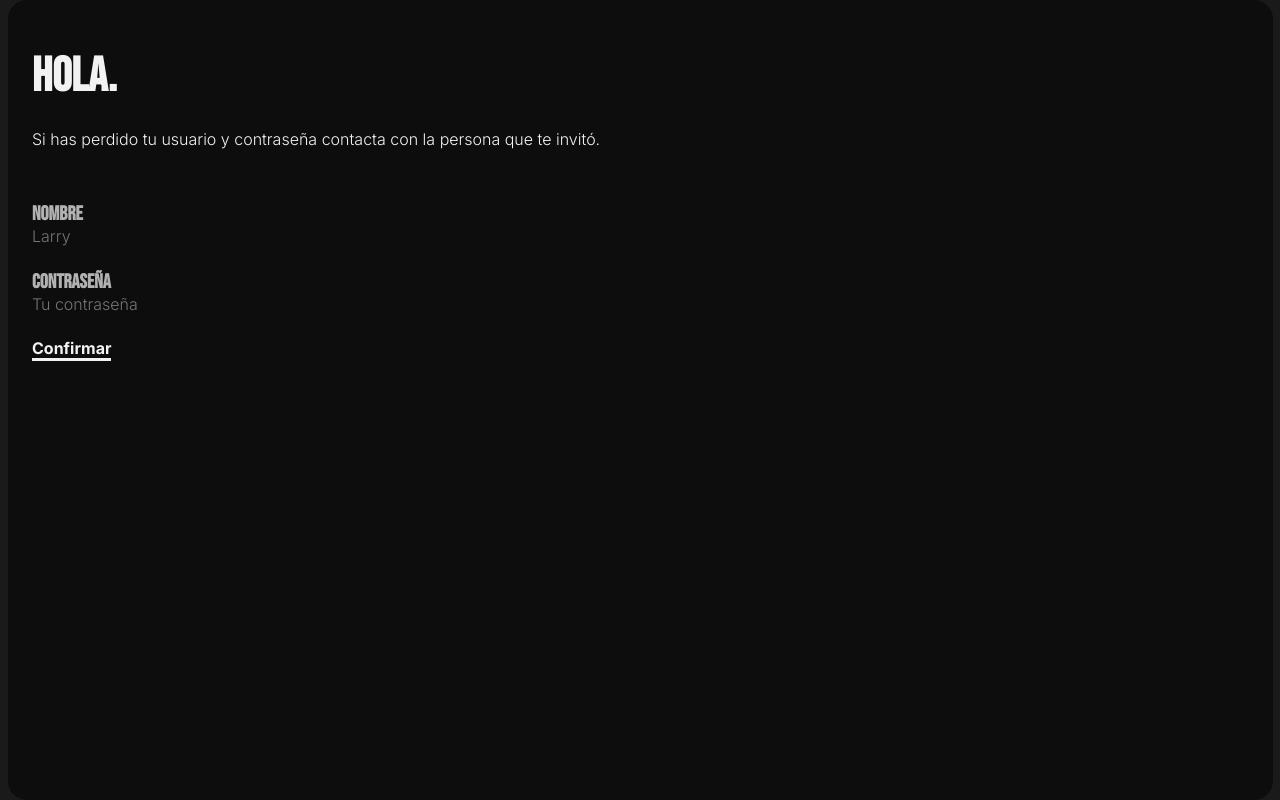
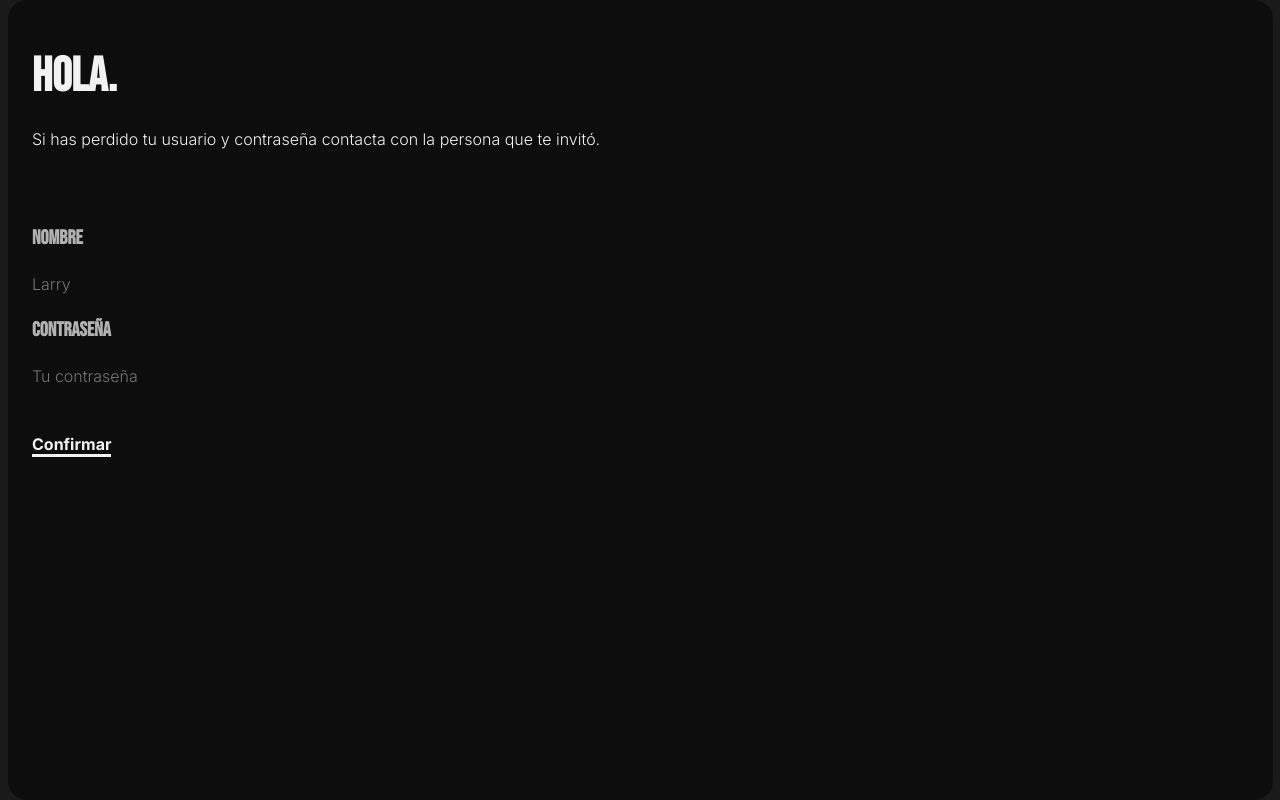
Before and after one commit to subiabre/subiabre.club-web, a SvelteKit app: page /login in a window 1280 px wide. Built offline with nearby package versions, Linux system fonts and the light colour scheme.

Commit message:
Make p always have margin

```diff
--- a/src/styles/font.scss
+++ b/src/styles/font.scss
@@ -36,9 +36,7 @@ p, input, button {
     font-size: 1em;
     font-family: $font-family-body;
     font-weight: $font-weight-regular;
-}
 
-p:not(:first-child) {
     margin: 1.5em 0 0 0;
 }
 
```
